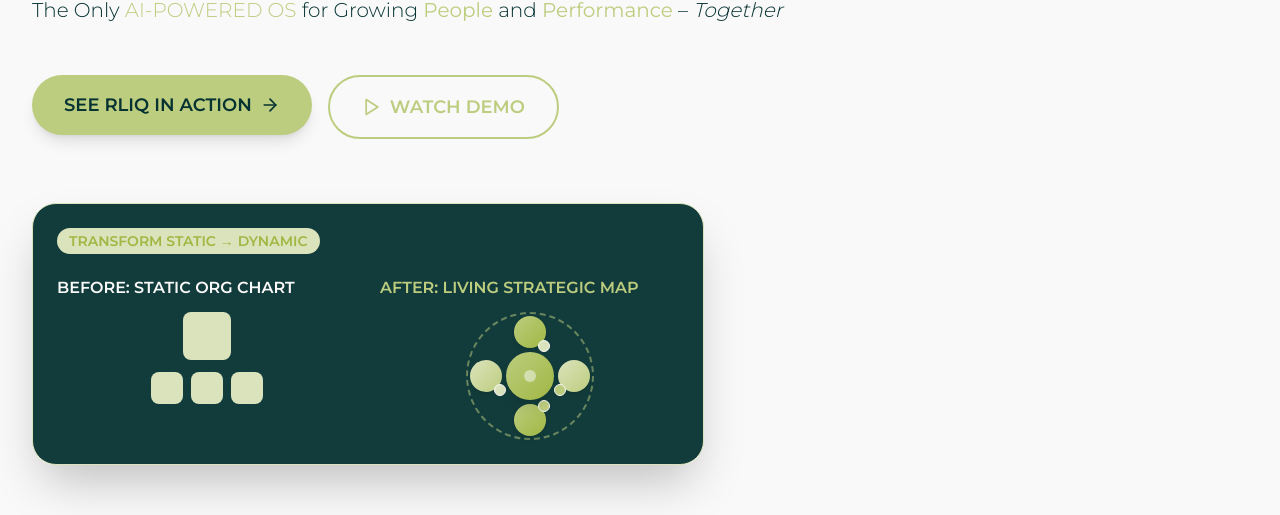
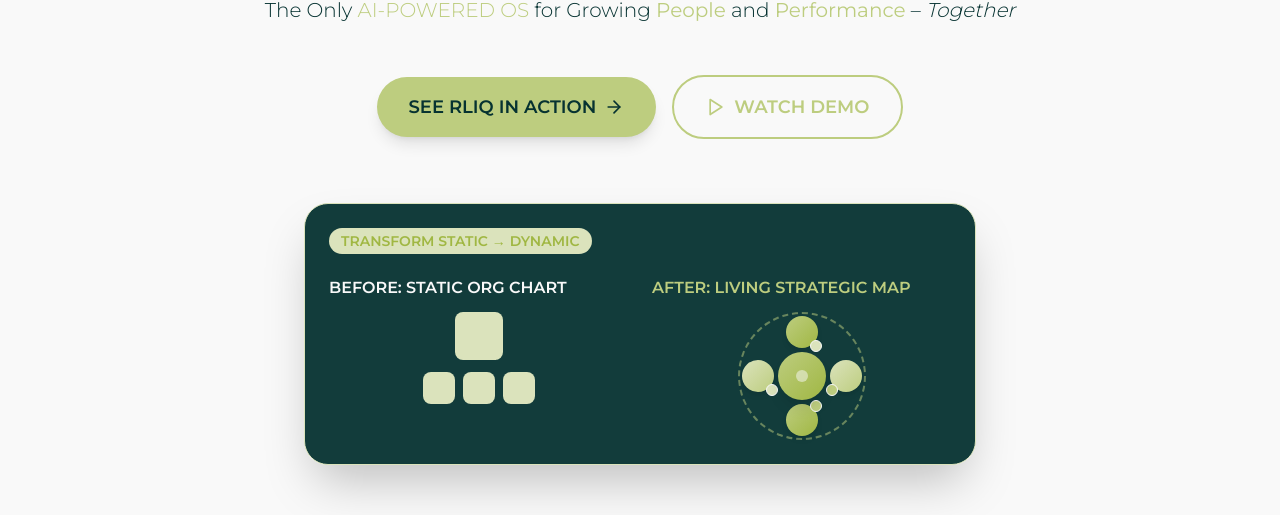
Before and after one commit to bekkss91/RLIQ, a React (Vite) app: page / in a window 1280 px wide. Shown: the part 770-1285 px from the top of the page. Built offline with nearby package versions, Linux system fonts and the light colour scheme; a web font is replaced by a local one.

Commit message:
Center elements in HeroContent section

```diff
--- a/src/components/HeroContent.tsx
+++ b/src/components/HeroContent.tsx
@@ -5,7 +5,7 @@ const HeroContent = () => {
   return (
     <section className="py-20 bg-whiteAccent">
       <div className="max-w-7xl mx-auto px-4 sm:px-6 lg:px-8">
-        <div className="max-w-4xl">
+        <div className="max-w-4xl mx-auto text-center">
 
           <h1 className="text-3xl md:text-5xl font-bold text-darkBackground mb-6 leading-relaxed">
             <span className="font-montserrat font-light">RLIQ makes </span>
@@ -19,7 +19,7 @@ const HeroContent = () => {
             <span className="font-montserrat font-light">The Only </span><span className="font-montserrat font-light uppercase text-mediumGreenAccent">AI-powered OS</span><span className="font-montserrat font-light"> for Growing </span><span className="font-montserrat text-mediumGreenAccent">People</span><span className="font-montserrat font-light"> and </span><span className="font-montserrat text-mediumGreenAccent">Performance</span><span className="font-montserrat font-light"> – </span><span className="font-montserrat font-light italic">Together</span>
           </p>
 
-          <div className="flex flex-col sm:flex-row gap-4 justify-start items-start mb-16">
+          <div className="flex flex-col sm:flex-row gap-4 justify-center items-center mb-16">
             <button className="group bg-mediumGreenAccent text-darkBackground px-8 py-4 rounded-full text-lg font-semibold hover:bg-logoGreen transition-all duration-300 flex items-center gap-2 shadow-lg hover:shadow-xl font-montserrat uppercase">
               See RLIQ in Action
               <ArrowRight size={20} className="group-hover:translate-x-1 transition-transform" />
@@ -32,7 +32,7 @@ const HeroContent = () => {
           </div>
 
           {/* Org Chart Visualization */}
-          <div className="relative bg-darkBackground/95 backdrop-blur-sm rounded-3xl p-6 shadow-2xl border border-lightGreenAccent max-w-2xl mr-auto mb-8">
+          <div className="relative bg-darkBackground/95 backdrop-blur-sm rounded-3xl p-6 shadow-2xl border border-lightGreenAccent max-w-2xl mx-auto mb-8">
             <div className="text-left mb-6">
               <span className="text-sm font-semibold text-logoGreen bg-lightGreenAccent px-3 py-1 rounded-full font-montserrat uppercase">
                 Transform Static → Dynamic
```
